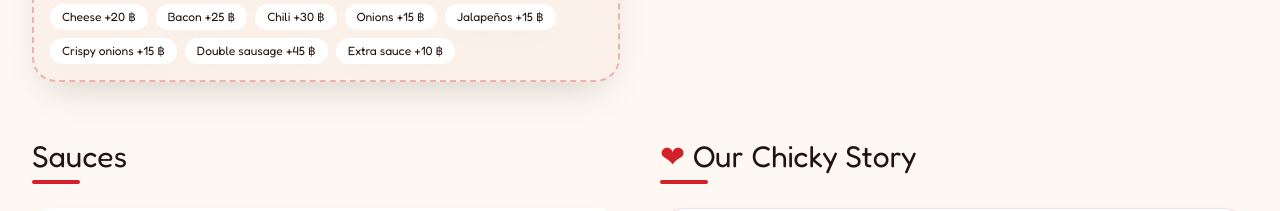
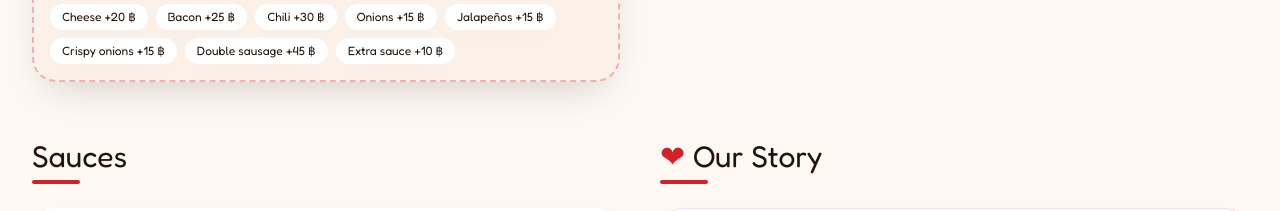
Before and after one commit to komarov-dc/fendithefrenchie, a website: page menu.html in a window 1280 px wide. Shown: the part 1800-2011 px from the top of the page. Drawn offline with nearby package versions, Linux system fonts and the light colour scheme.

Commit message:
Rename "Our Chicky Story" → "Our Story" (rebrand consistency)
Last leftover "Chicky" in visible copy; RU/TH values were already generic
("Наша история" / "เรื่องราวของเรา"). No "Chicky" remains in user-facing text.

Co-Authored-By: Claude Opus 4.8 <noreply@anthropic.com>
Claude-Session: https://claude.ai/code/session_015UqKP8miSEAsmL8yvYp1dw

```diff
--- a/i18n.js
+++ b/i18n.js
@@ -113,7 +113,7 @@
       "Double sausage +45 ฿": "Двойная сосиска +45 ฿", "Extra sauce +10 ฿": "Доп. соус +10 ฿",
       "Soda": "Газировка", "Juice": "Сок", "Tartar Sauce": "Соус тартар",
       "Order at the counter": "Заказать на кассе",
-      "Our Chicky Story": "Наша история",
+      "Our Story": "Наша история",
       "Lite Box": "Лайт бокс", "Pop Box": "Поп бокс", "Trio Box": "Трио бокс",
       "Combo Box": "Комбо бокс", "Family Box": "Семейный бокс", "Ultimate Box": "Ультимейт бокс",
       "Crispy chicken & choice of sauce": "Хрустящая курица и соус на выбор",
@@ -270,7 +270,7 @@
       "Double sausage +45 ฿": "ไส้กรอกสองชั้น +45 ฿", "Extra sauce +10 ฿": "ซอสเพิ่ม +10 ฿",
       "Soda": "น้ำอัดลม", "Juice": "น้ำผลไม้", "Tartar Sauce": "ซอสทาร์ทาร์",
       "Order at the counter": "สั่งที่เคาน์เตอร์",
-      "Our Chicky Story": "เรื่องราวของเรา",
+      "Our Story": "เรื่องราวของเรา",
       "Lite Box": "ไลท์บ็อกซ์", "Pop Box": "ป๊อปบ็อกซ์", "Trio Box": "ทรีโอบ็อกซ์",
       "Combo Box": "คอมโบบ็อกซ์", "Family Box": "แฟมิลี่บ็อกซ์", "Ultimate Box": "อัลติเมทบ็อกซ์",
       "Crispy chicken & choice of sauce": "ไก่กรอบ และซอสให้เลือก",
--- a/menu.html
+++ b/menu.html
@@ -442,7 +442,7 @@
 
         <!-- Chicky Story -->
         <section>
-          <h2 class="flex items-center gap-2 font-display text-3xl font-700"><span class="text-chicky">❤</span> Our Chicky Story</h2>
+          <h2 class="flex items-center gap-2 font-display text-3xl font-700"><span class="text-chicky">❤</span> Our Story</h2>
           <div class="mt-1.5 h-1 w-12 rounded-full bg-chicky"></div>
           <div class="mt-6 grid grid-cols-2 gap-5 rounded-3xl border border-chicky/15 bg-white p-6 shadow-card sm:grid-cols-4">
             <div class="text-center">
```
